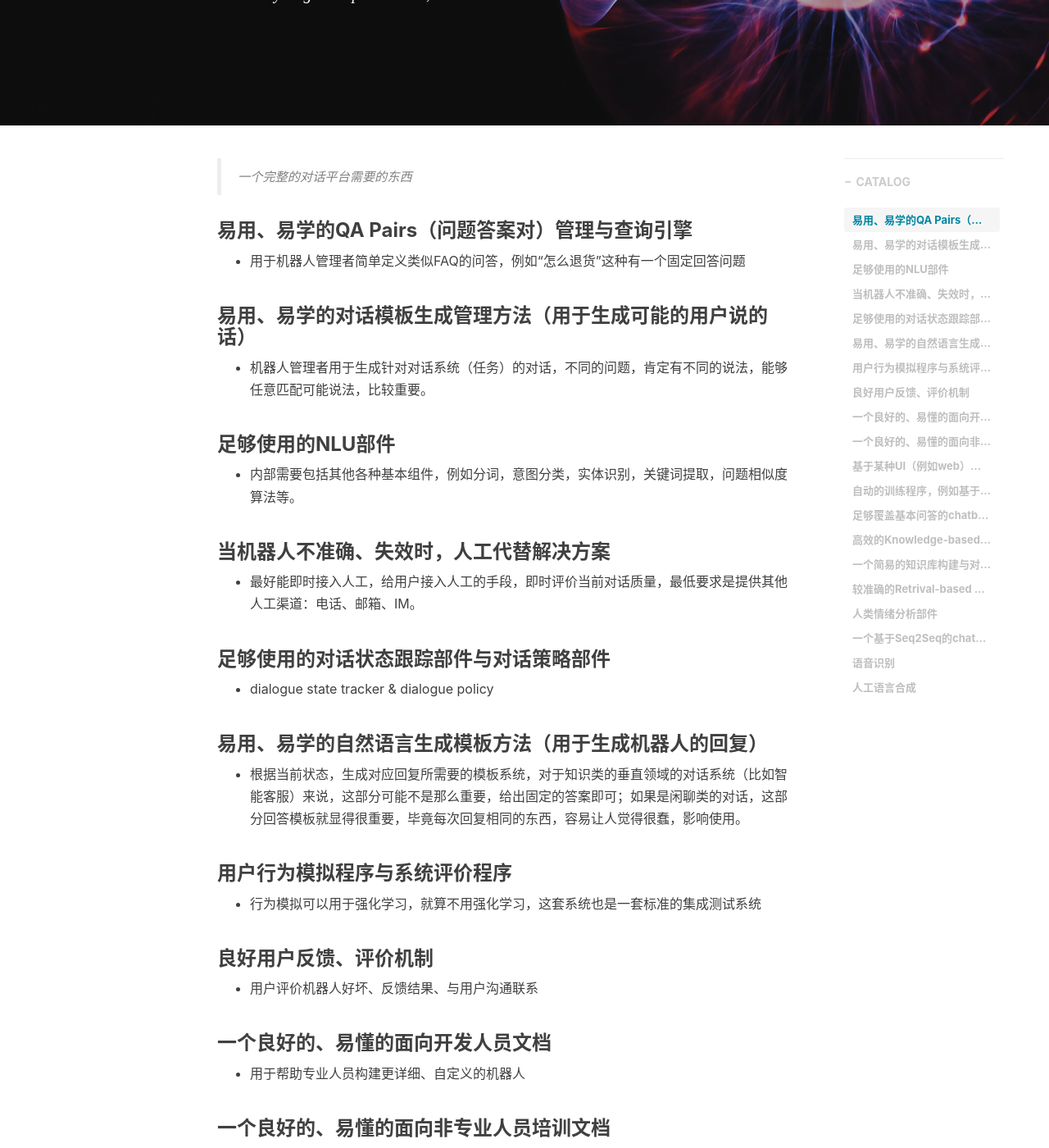
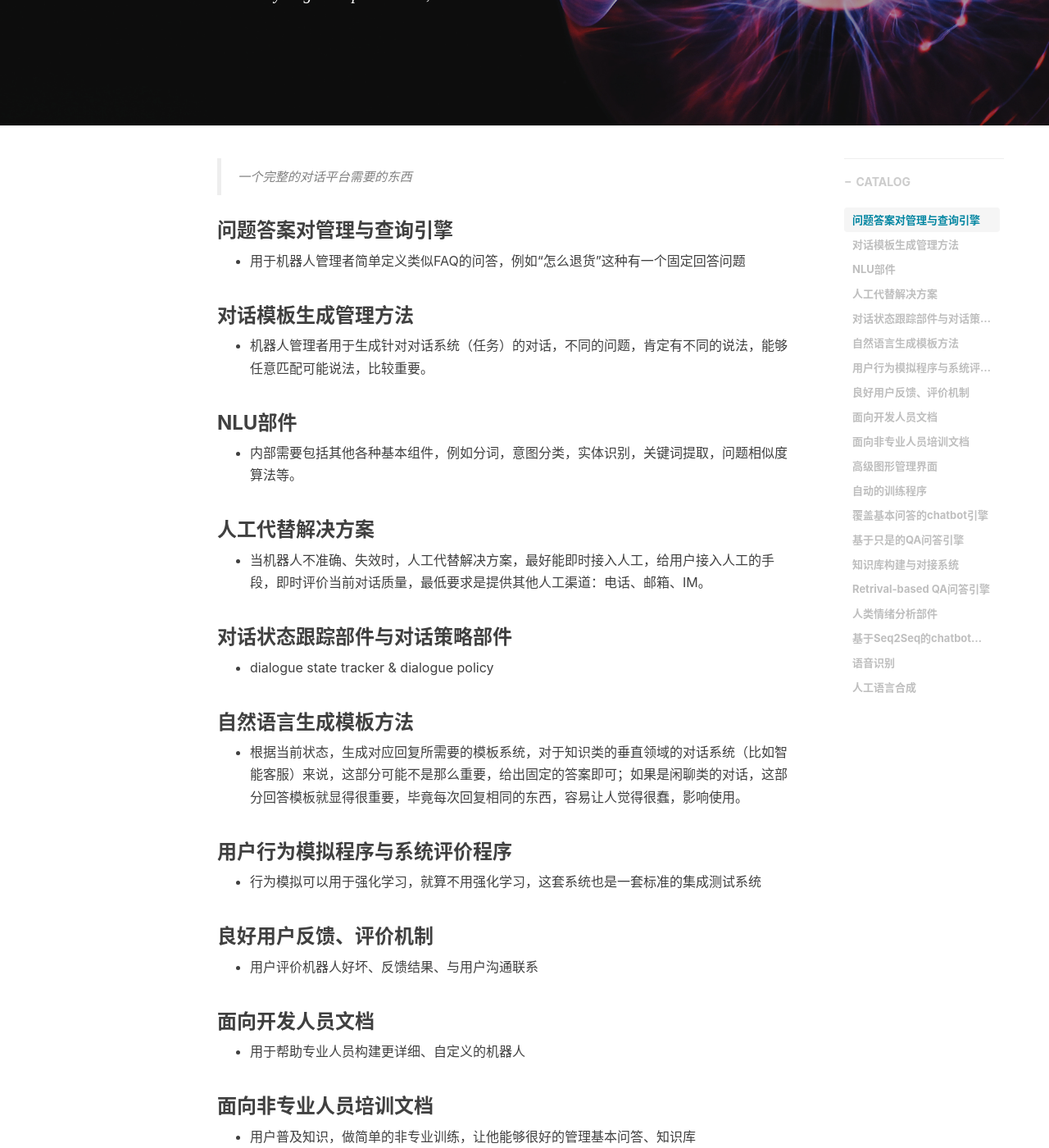
Before and after one commit to msg901216/msg901216.github.io, a Jekyll site: the page built from _posts/2018-09-14-NLP.md, in a window 1280 px wide and 1400 px high, scrolled down 370 px. Shown: the whole window at 82% size. Built offline with Jekyll 4.4.1, drawn with Linux system fonts in a browser that asks for light colours; nearby versions of some CDN libraries; comment, search, counter and statistics services are not loaded; some of the changed text lies outside the part shown.

Commit message:
Update 2018-09-14-NLP.md

```diff
--- a/_posts/2018-09-14-NLP.md
+++ b/_posts/2018-09-14-NLP.md
@@ -17,27 +17,27 @@ tags:
 
 > 一个完整的对话平台需要的东西
 
-### 易用、易学的QA Pairs（问题答案对）管理与查询引擎
+### 问题答案对管理与查询引擎
 
 * 用于机器人管理者简单定义类似FAQ的问答，例如“怎么退货”这种有一个固定回答问题
 
-### 易用、易学的对话模板生成管理方法（用于生成可能的用户说的话）
+### 对话模板生成管理方法
 
 * 机器人管理者用于生成针对对话系统（任务）的对话，不同的问题，肯定有不同的说法，能够任意匹配可能说法，比较重要。
 
-### 足够使用的NLU部件
+### NLU部件
 
 * 内部需要包括其他各种基本组件，例如分词，意图分类，实体识别，关键词提取，问题相似度算法等。
 
-### 当机器人不准确、失效时，人工代替解决方案
+### 人工代替解决方案
 
-* 最好能即时接入人工，给用户接入人工的手段，即时评价当前对话质量，最低要求是提供其他人工渠道：电话、邮箱、IM。
+* 当机器人不准确、失效时，人工代替解决方案，最好能即时接入人工，给用户接入人工的手段，即时评价当前对话质量，最低要求是提供其他人工渠道：电话、邮箱、IM。
 
-### 足够使用的对话状态跟踪部件与对话策略部件
+### 对话状态跟踪部件与对话策略部件
 
 * dialogue state tracker & dialogue policy
 
-### 易用、易学的自然语言生成模板方法（用于生成机器人的回复）
+### 自然语言生成模板方法
 
 * 根据当前状态，生成对应回复所需要的模板系统，对于知识类的垂直领域的对话系统（比如智能客服）来说，这部分可能不是那么重要，给出固定的答案即可；如果是闲聊类的对话，这部分回答模板就显得很重要，毕竟每次回复相同的东西，容易让人觉得很蠢，影响使用。
 
@@ -49,41 +49,41 @@ tags:
 
 * 用户评价机器人好坏、反馈结果、与用户沟通联系
 
-### 一个良好的、易懂的面向开发人员文档
+### 面向开发人员文档
 
 * 用于帮助专业人员构建更详细、自定义的机器人
 
-### 一个良好的、易懂的面向非专业人员培训文档
+### 面向非专业人员培训文档
 
 * 用户普及知识，做简单的非专业训练，让他能够很好的管理基本问答、知识库
 
-###  基于某种UI（例如web）的高级图形管理界面
+### 高级图形管理界面
 
 * 方便非专业人员使用
 
-###  自动的训练程序，例如基于强化学习的
+###  自动的训练程序
 
-* 这部分在前期可以先省略。
+* 例如基于强化学习的，这部分在前期可以先省略。
 
-### 足够覆盖基本问答的chatbot引擎
+### 覆盖基本问答的chatbot引擎
 
 * 回答一些非常基本的机器人信息，比如你是男是女，你是谁，你从哪来，你到哪去，你能干啥，用于最基本的调戏、使用帮助目的。
 
-###  高效的Knowledge-based QA问答引擎
+### 基于只是的QA问答引擎
 
 * 用于更方便的回答，例如这个东西保修几年，这双鞋有多大码的，这种更细节的知识问题
 
-###  一个简易的知识库构建与对接系统
+###  知识库构建与对接系统
 
 * 如果需要Knowledge-based QA问答引擎的话
 
-###  较准确的Retrival-based QA问答引擎
+###  Retrival-based QA问答引擎
 
 * 例如用于一些百科知识问答，某些特定领域的文档问答
 
 ###  人类情绪分析部件
 
-###  一个基于Seq2Seq的chatbot引擎
+###  基于Seq2Seq的chatbot引擎
 
 ###  语音识别
 
```
